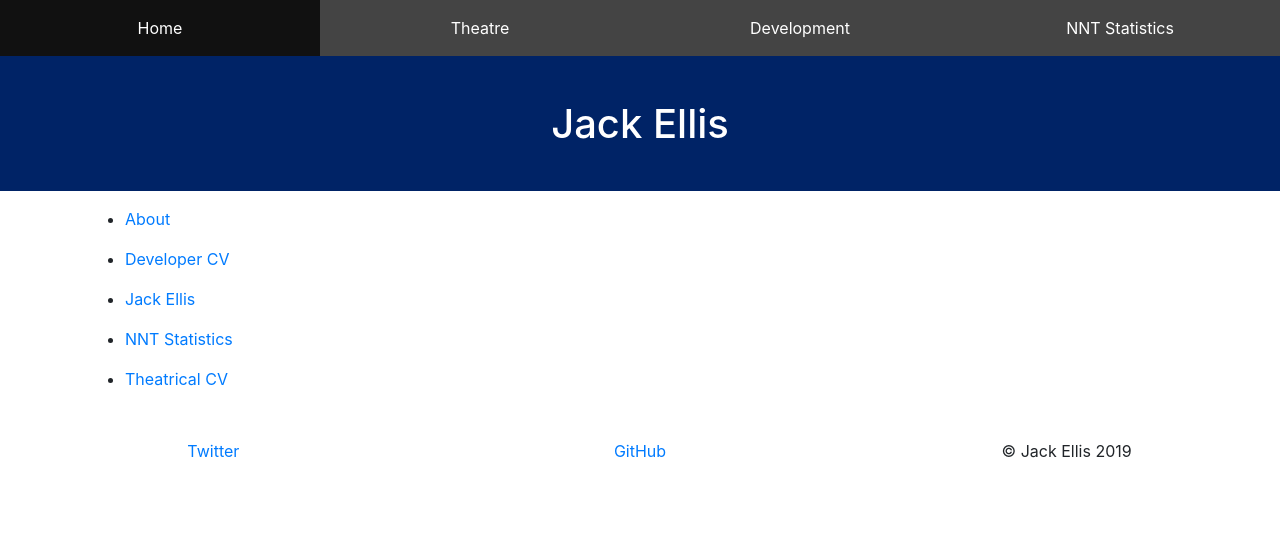
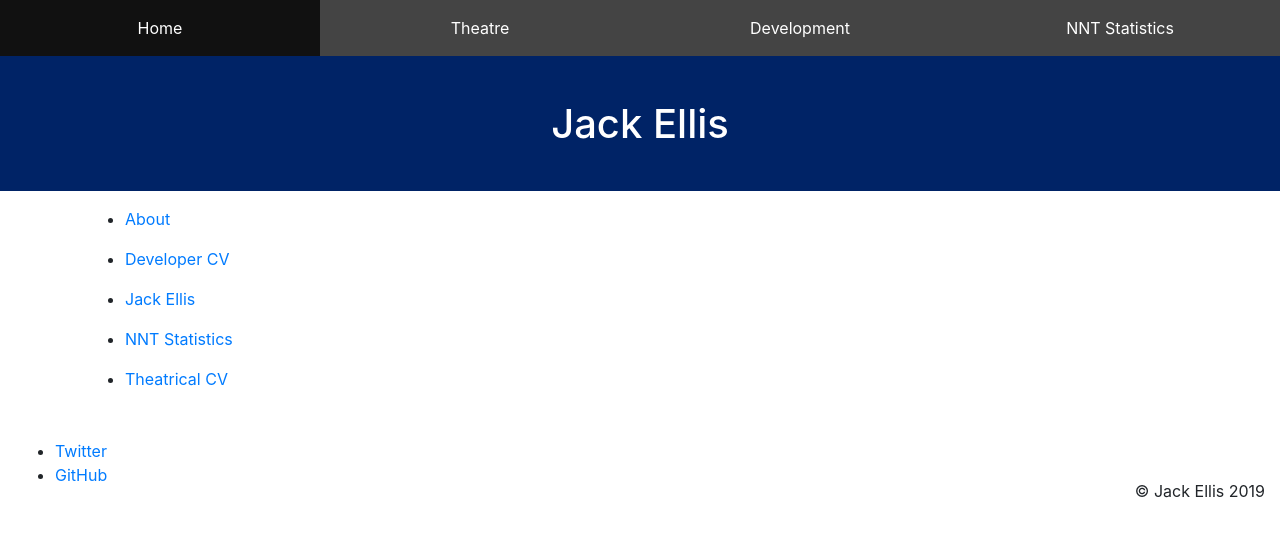
Before and after one commit to GingertronMk1/gingertronmk1.github.io, a Jekyll site: the page built from index.md, in a window 1280 px wide. Shown: the top 537 px of the page. Built offline with Jekyll 4.4.1, drawn with Linux system fonts in a browser that asks for light colours.

Commit message:
Cleaned up footer

```diff
--- a/_includes/footer.html
+++ b/_includes/footer.html
@@ -1,5 +1,12 @@
-<footer class="footer container-fluid row mx-0 px-0 py-3 text-center">
-  <a class="col-4" href="http://www.twitter.com/{{ site.twitter_username }}">Twitter</a>
-  <a class="col-4" href="http://www.github.com/{{ site.github_username }}">GitHub</a>
-  <div class="col-4">&copy; Jack Ellis 2019</div>
+<footer class="footer container-fluid row mx-0 px-0 py-3 align-items-end">
+  <div class="col-6 text-left ml-6">
+    <ul>
+      {% for social in site.socials %}
+        <li><a href="{{ social.link }}">{{ social.network }}</a></li>
+      {% endfor %}
+    </ul>
+  </div>
+  <div class="col-6 text-right mr-6">
+    &copy; Jack Ellis 2019
+  </div>
 </footer>
```
